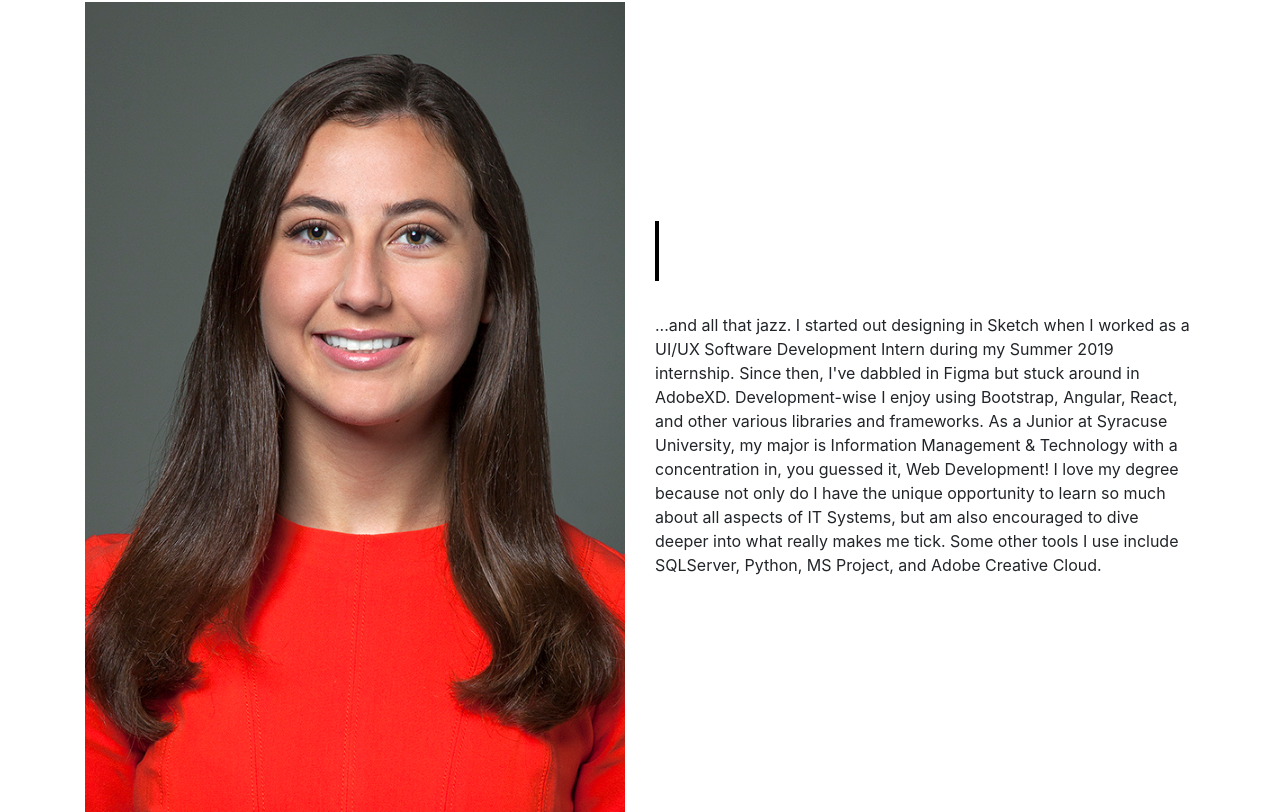
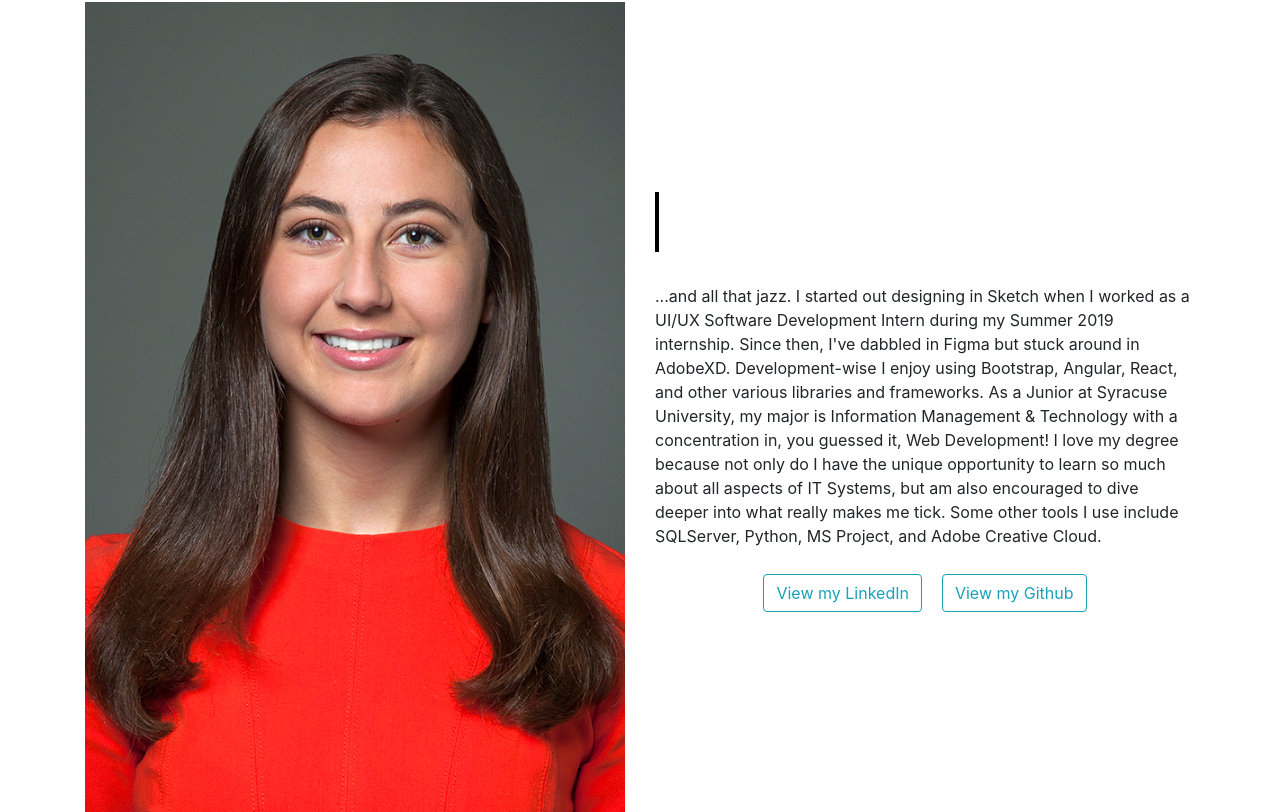
Before and after one commit to oepeck-su/portfolioWebsite, a plain HTML site: page index.html in a window 1280 px wide. Shown: the part 931-1743 px from the top of the page. Drawn offline with nearby package versions, Linux system fonts and the light colour scheme.

Commit message:
added buttons

```diff
--- a/index.html
+++ b/index.html
@@ -49,6 +49,10 @@
                     <h1>The fancy stuff...</h1>
                     <br>
                     <p>...and all that jazz. I started out designing in Sketch when I worked as a UI/UX Software Development Intern during my Summer 2019 internship. Since then, I've dabbled in Figma but stuck around in AdobeXD. Development-wise I enjoy using Bootstrap, Angular, React, and other various libraries and frameworks. As a Junior at Syracuse University, my major is Information Management & Technology with a concentration in, you guessed it, Web Development! I love my degree because not only do I have the unique opportunity to learn so much about all aspects of IT Systems, but am also encouraged to dive deeper into what really makes me tick. Some other tools I use include SQLServer, Python, MS Project, and Adobe Creative Cloud.</p>
+                    <div class="row justify-content-center">
+                        <a href="www.linkedin.com/in/oepeck" role="button" class="btn btn-outline-info linkButton">View my LinkedIn</a>
+                        <a href="https://github.com/oepeck-su" role="button" class="btn btn-outline-info linkButton">View my Github</a>
+                    </div>
                 </div>
         </div>
 </div>
--- a/styles.css
+++ b/styles.css
@@ -125,3 +125,7 @@ nav a {
 .errorHandler{
     padding: 50px;
 }
+
+.linkButton{
+    margin: 10px;
+}
```
